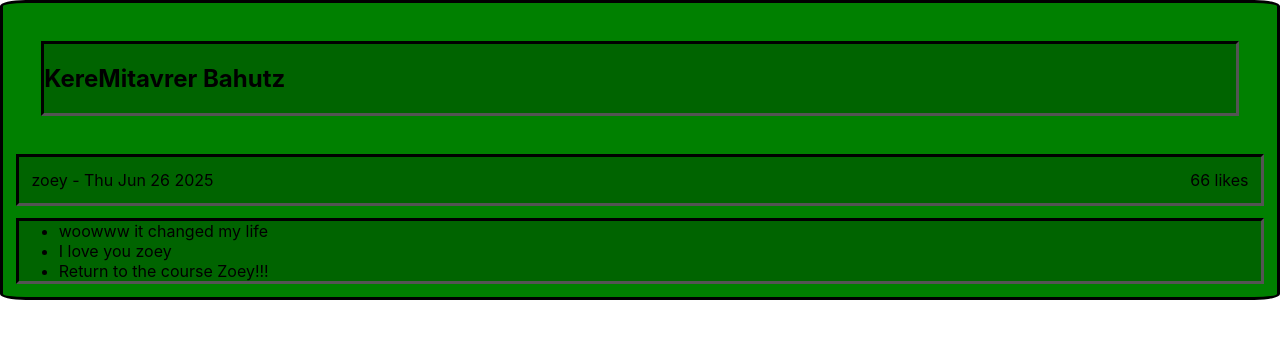
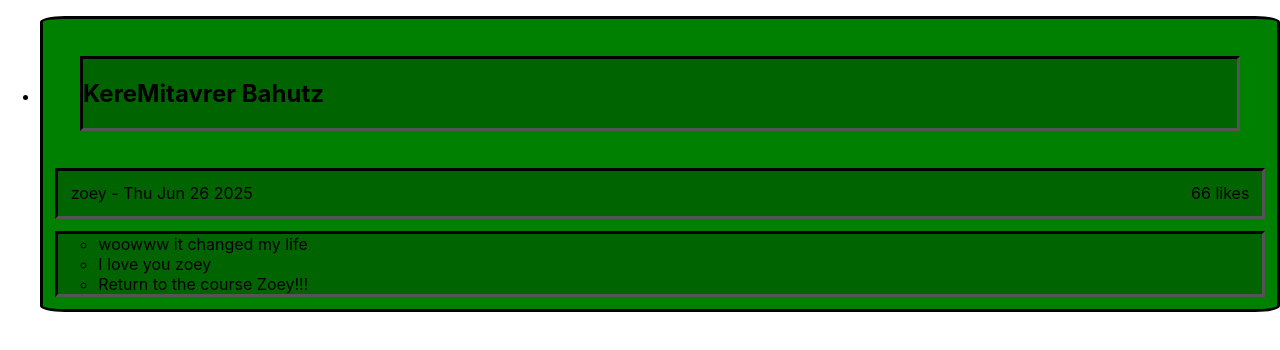
Before and after one commit to menahemeow/KeremNet, a React (Create React App) app in the folder kerem-net-app/: page / in a window 1280 px wide. Shown: the top 350 px of the page. Built offline with nearby package versions, Linux system fonts and the light colour scheme.

Commit message:
basic home component

```diff
--- a/kerem-net-app/src/App.tsx
+++ b/kerem-net-app/src/App.tsx
@@ -1,11 +1,16 @@
-import { Post } from './components/post_component/PostComponent';
+import { PostProps } from './components/post_component/PostComponent';
+import { Home } from './components/home_component/HomeComponent';
 import './App.css';
 
 let postComments = ['woowww it changed my life', 'I love you zoey', 'Return to the course Zoey!!!']
 
+let onePost: PostProps ={postMessage:'KereMitavrer Bahutz', likes:66, author:'zoey', dateAndTime:new Date(), comments:postComments}
+
+let posts: PostProps[] = [onePost];
+
 function App() {
   return (
-    <Post postMessage='KereMitavrer Bahutz' likes={66} author='zoey' dateAndTime={new Date()} comments={postComments}></Post>
+    <Home Posts={[...posts]}></Home>
   );
 }
 
--- /dev/null
+++ b/kerem-net-app/src/components/home_component/HomeComponent.tsx
@@ -0,0 +1,19 @@
+
+import { PostProps, Post} from "../post_component/PostComponent";
+
+interface HomeProps {
+    Posts: PostProps[];
+}
+
+
+export function Home(props: HomeProps) {
+
+    return (
+        <ul className="Posts">
+                {props.Posts.map((props: PostProps, index: number) => (
+                    <li key={index}> <Post postMessage={props.postMessage} likes={props.likes}
+                    author={props.author} dateAndTime={props.dateAndTime} comments={props.comments}></Post></li>
+                ))}
+            </ul>
+    );
+}
--- a/kerem-net-app/src/components/post_component/PostComponent.tsx
+++ b/kerem-net-app/src/components/post_component/PostComponent.tsx
@@ -1,7 +1,7 @@
 import './PostComponent.css'
 
 
-interface props{
+export interface PostProps{
     postMessage: string;
     likes: number;
     author: string;
@@ -9,18 +9,21 @@ interface props{
     comments: string[];
 }
 
-export function Post(prop: props) {
+export function Post(props: PostProps) {
+
+    console.log(props.comments)
+
     return (
         <div className="Post">
             <div className="Message">
-                <h2> {prop.postMessage} </h2>
+                <h2> {props.postMessage} </h2>
             </div>
             <div className="Information">
-                <div className='Author'> {prop.author} - {prop.dateAndTime.toDateString()} </div>
-                <div className='Likes'> {prop.likes} likes </div>
+                <div className='Author'> {props.author} - {props.dateAndTime.toDateString()} </div>
+                <div className='Likes'> {props.likes} likes </div>
             </div>
             <ul className="Comments">
-                {prop.comments.map((comment: string, index: number) => (
+                {props.comments.map((comment: string, index: number) => (
                     <li key={index}>{comment}</li>
                 ))}
             </ul>
```
